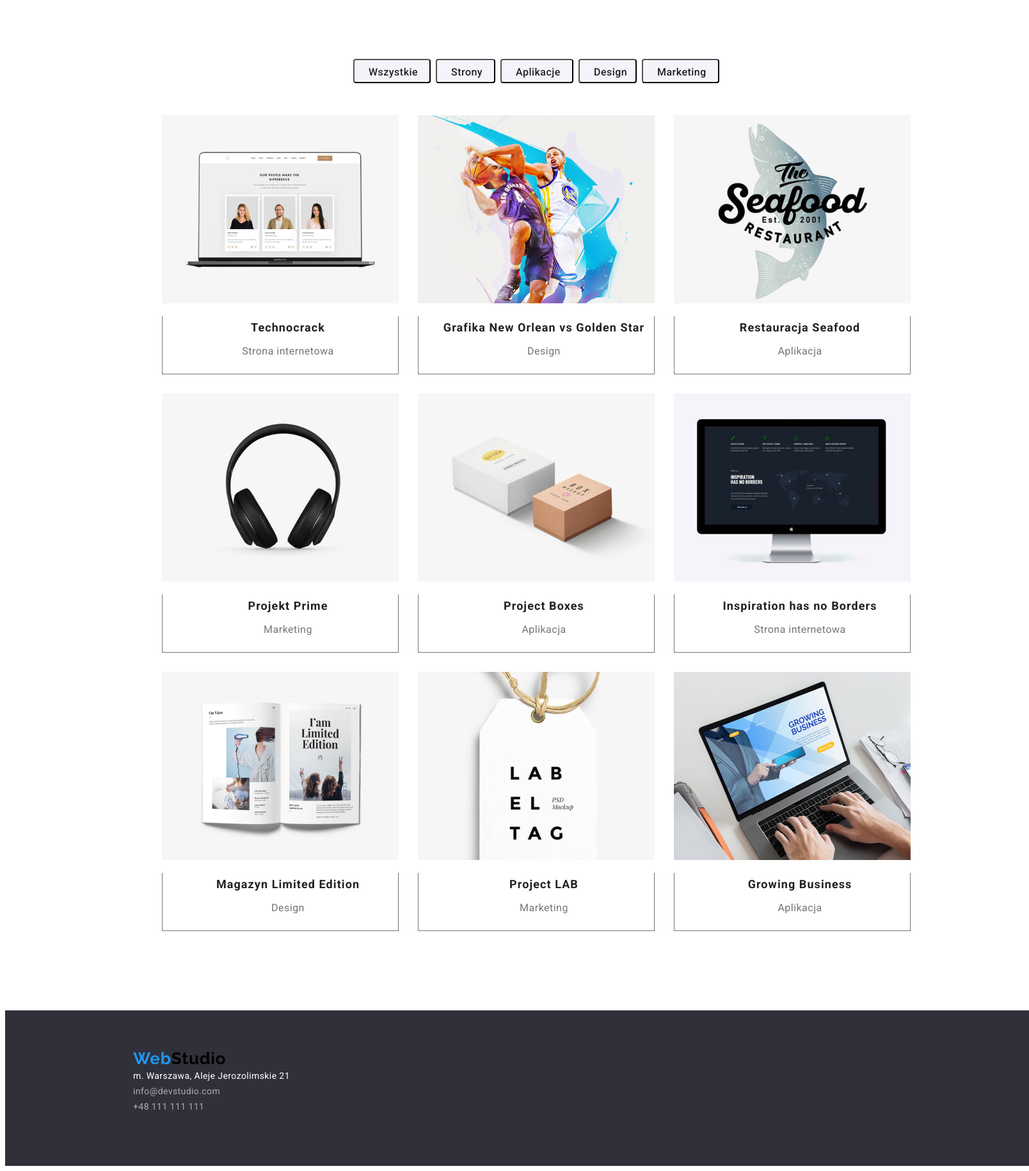
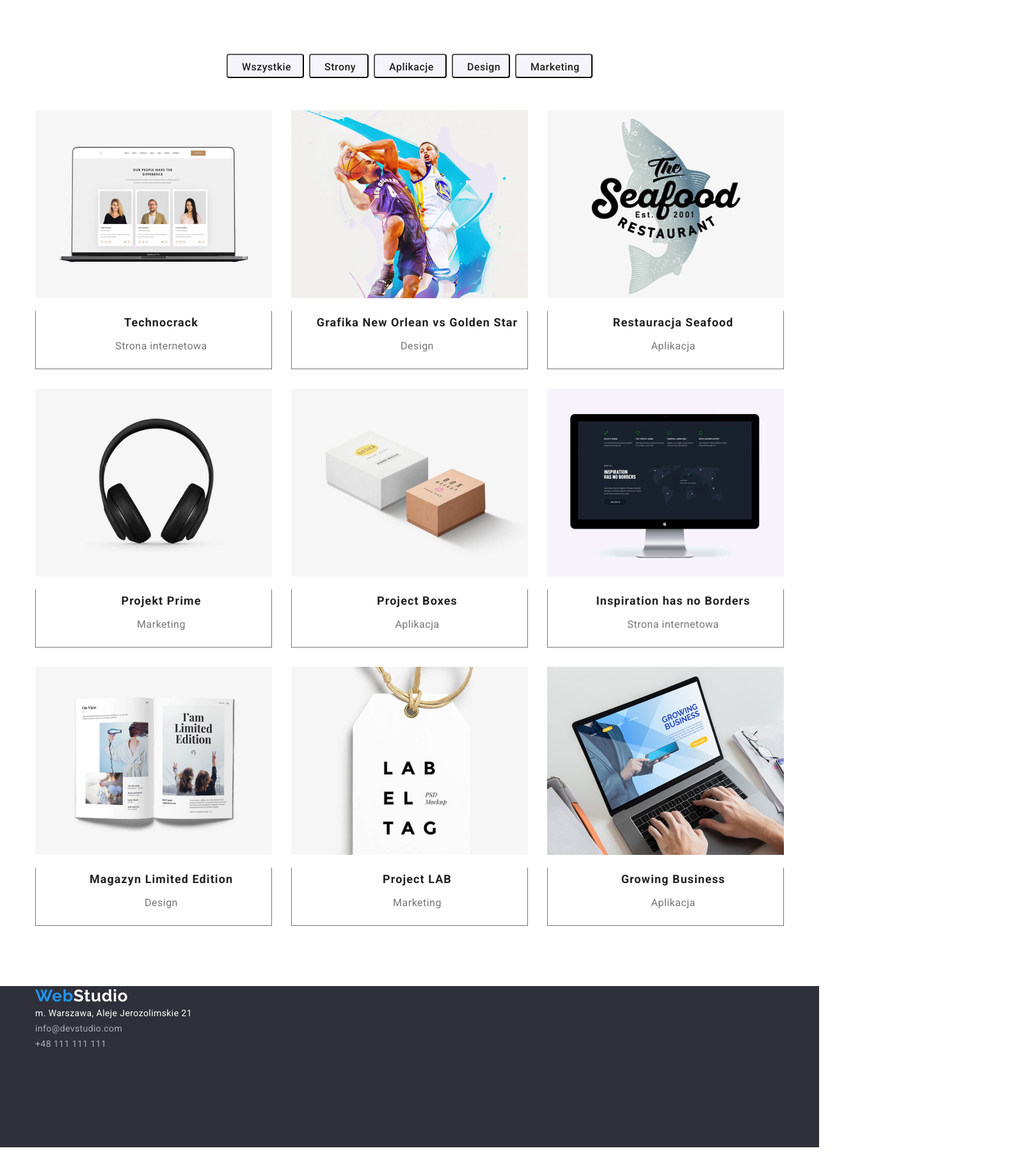
Before and after one commit to KeriH13/-goit-markup-hw-03-v2, a plain HTML site: page portfolio.html in a window 1280 px wide. Shown: the part 91-1921 px from the top of the page at 64% size, 1608 px wide, since content can reach past the window. After the commit the page ends 1884 px from the top, so only its background shows below. Drawn offline with nearby package versions, Linux system fonts and the light colour scheme.

Commit message:
deleted padding from section/big-title/footer
changed color footer
didn't changed footer section on flex

```diff
--- a/css/styles.css
+++ b/css/styles.css
@@ -47,7 +47,6 @@
 body {
   font-family: var(--main-font);
   background-color: #ffffff;
-  width: 1600px;
 }
 h1, h2, h3, h4, h5, h6 , p ,ul, ol{
   text-align: center;
@@ -59,13 +58,6 @@ img {
 }
 /* === LOGO === */
 .logo {
-  /*
-    position: absolute;  <-- co to robi?
-    width: 145px;
-    height: 31px;
-    left: 215px;
-    top: 24px;  */
-
   font-family: var(--secondary-font);
   font-style: normal;
   font-weight: bold;
@@ -185,9 +177,6 @@ img {
   height: 80px;
   padding: 24px auto;
 }
-.section {
-  padding: 94px 215px;
-}
 .container {
   width: 1200px;
   margin: 0 auto;
@@ -217,8 +206,10 @@ img {
 .big-title {
   /*--- DODATEK dla widoczności--- */
   background-color: #2f303a;
-  padding: 200px 452px;
   display: flex;
+  justify-content: center;
+  height: 600px;
+  align-items: center;
 }
 .btn {
   background: var(--main-color);
@@ -265,7 +256,7 @@ img {
   margin-right: 30px;
 }
 .description-four-times {
-  padding-bottom: 0px;
+  margin: 94px auto;
 }
 .title-text {
   font-family: var(--main-font);
@@ -310,7 +301,10 @@ img {
 /* === END SECOND TITLE === */
 
 /* ===--- WHAT WE DO /// TEAM /// PROJECT/IMAGES---=== */
-
+.what-we-do {
+  margin-bottom: 94px;
+  /* height: 386px; different section structure than BELOW (OUR TEAM) */
+}
 .item-list {
   display: flex;
   list-style-type: none;
@@ -398,9 +392,16 @@ margin-right: 30px;
 }
 .team {
   background-color: #F5F4FA;
+  padding-top: 94px;
+  height: 648px;
 }
 /* === END TEAM ===*/
-
+/* PORTFOLIO SECTION ALL OF THEM */
+.portfolio-section {
+  min-height: 1360px; /* is it ok? */
+  margin-top: 94px;
+  margin-bottom: 64px; /* margin-bottom: 30px have li */
+}
 /* === BUTTON GROUP === */
 .btn-first {
   width: 121px;
@@ -422,8 +423,8 @@ margin-right: 30px;
   width: 121px;
   height: 38px;
 }
-.buttons-section.section {
-  padding-bottom: 50px;
+.buttons-section {
+  margin-bottom: 50px;
 }
 .btn-group {
   list-style-type: none;
@@ -497,16 +498,20 @@ margin-right: 30px;
 /* END PROJECTS/IMAGES */
 /* FOOTER */
 .footer-logo {
-  padding-top: 60px;
-  margin-bottom: 20px;
+  /* padding-top: 60px;
+  margin-bottom: 20px; */
+  display: flex;
+  flex-direction: column;
+  justify-content: center;
 }
-.background-color-footer {
+footer {
   background-color: #2F303A;
-  padding-bottom: 60px;
-  padding-left: 15px;
-  padding-right: 15px;
+  height: 252px;
 }
 .adress {
   text-align: start;
 }
+.studio-item-footer {
+  color:#fff;
+}
 /* END FOOTER */
--- a/portfolio.html
+++ b/portfolio.html
@@ -10,6 +10,10 @@
     <link href="https://fonts.googleapis.com/css2?family=Roboto:wght@400;500;700;900&display=swap" rel="stylesheet">
     <link rel="preconnect" href="https://fonts.gstatic.com">
     <link href="https://fonts.googleapis.com/css2?family=Raleway:wght@700&display=swap" rel="stylesheet">
+
+    <!-- NORMALIZACJA STYLÓW !!!-->
+    <link rel="stylesheet" href="https://cdnjs.cloudflare.com/ajax/libs/modern-normalize/1.0.0/modern-normalize.min.css" />
+
     <title>Portfolio</title>
 </head>
 
@@ -22,7 +26,7 @@
             <nav>
                 <ul class="navigation">
                     <li class="navigation-list"><a class="sub-navigation" href="index.html">Agencja</a></li>
-                    <li class="navigation-list"><a class="sub-navigation" href="portfolio.html">Potrfolio</a></li>
+                    <li class="navigation-list"><a class="sub-navigation" href="portfolio.html">Portfolio</a></li>
                     <li class="navigation-list"><a class="sub-navigation" href="#">Kontakt</a></li>
                 </ul>
             </nav>
@@ -32,9 +36,10 @@
             </div>
         </div>
     </header>
-
+    <!-- PORTFOLIO SECTION ALL OF THEM -->
+    <section class="portfolio-section">
     <!-- BUTTON GROUP -->
-    <section class="buttons-section section">
+    <section class="buttons-section">
     <div class="container">
         <ul class="btn-group">
             <li class="list-group"><a href="#"><button class="btn-item btn-first" type="button">Wszystkie</button></a></li>
@@ -46,7 +51,7 @@
     </div>
     </section>
     <!-- PROJECTS/IMAGES -->
-    <section class="nine-images section">
+    <section class="nine-images">
         <div class="container">
             <ul class="portfolio-list">
                 <li class="photo-list">
@@ -125,16 +130,16 @@
             </ul>
         </div>
     </section>
+    </section>
 
 
 
 
     <footer>
-        <div class="background-color-footer">
             <div class="container">
                 <div class="footer-logo">
                     <a class="logo" href="index.html"><span class="web-item">Web</span><span
-                            class="studio-item">Studio</span></a>
+                            class="studio-item-footer">Studio</span></a>
 
 
                     <address class="bottom-adress">
@@ -149,8 +154,6 @@
                     </address>
                 </div>
             </div>
-        </div>
-
 
     </footer>
 
```
Also changed, not shown: index.html (+6 -8 lines).
